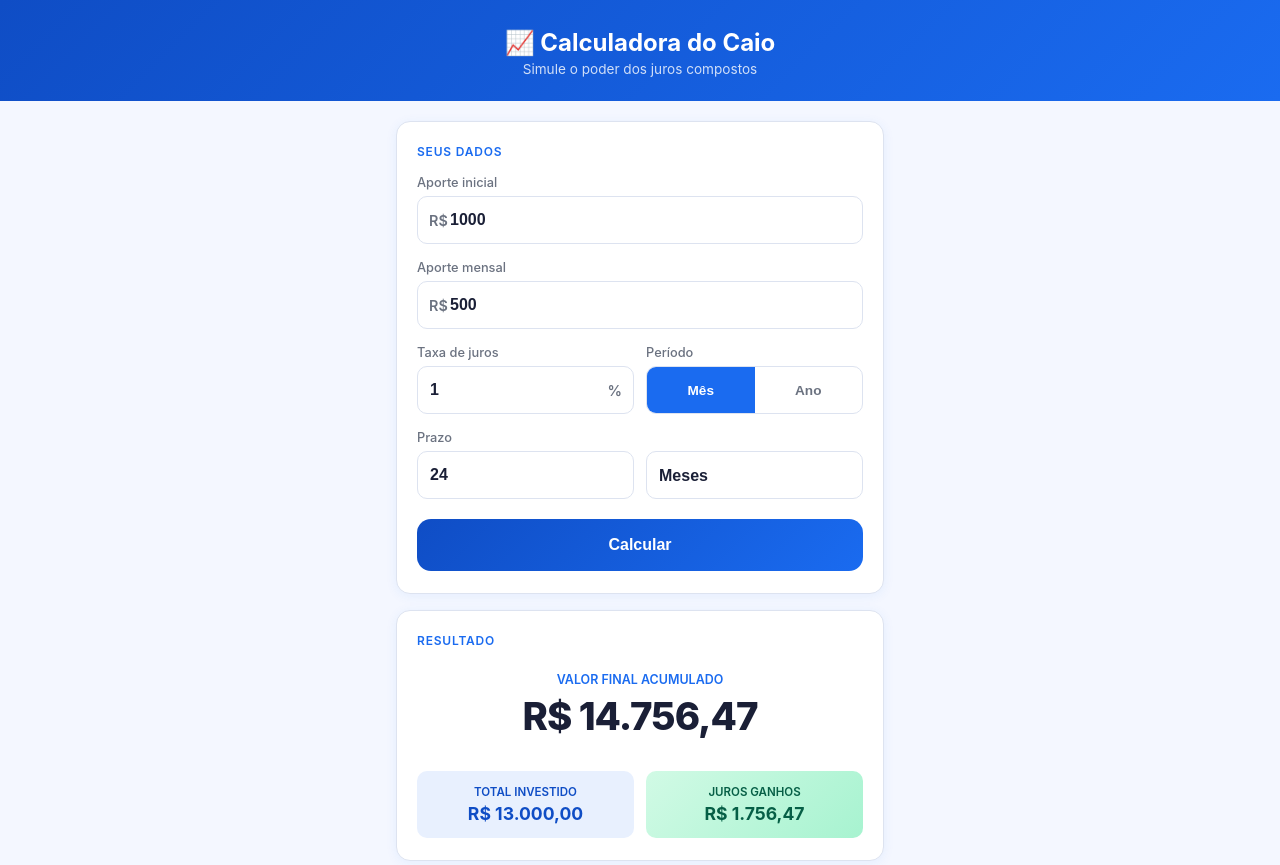
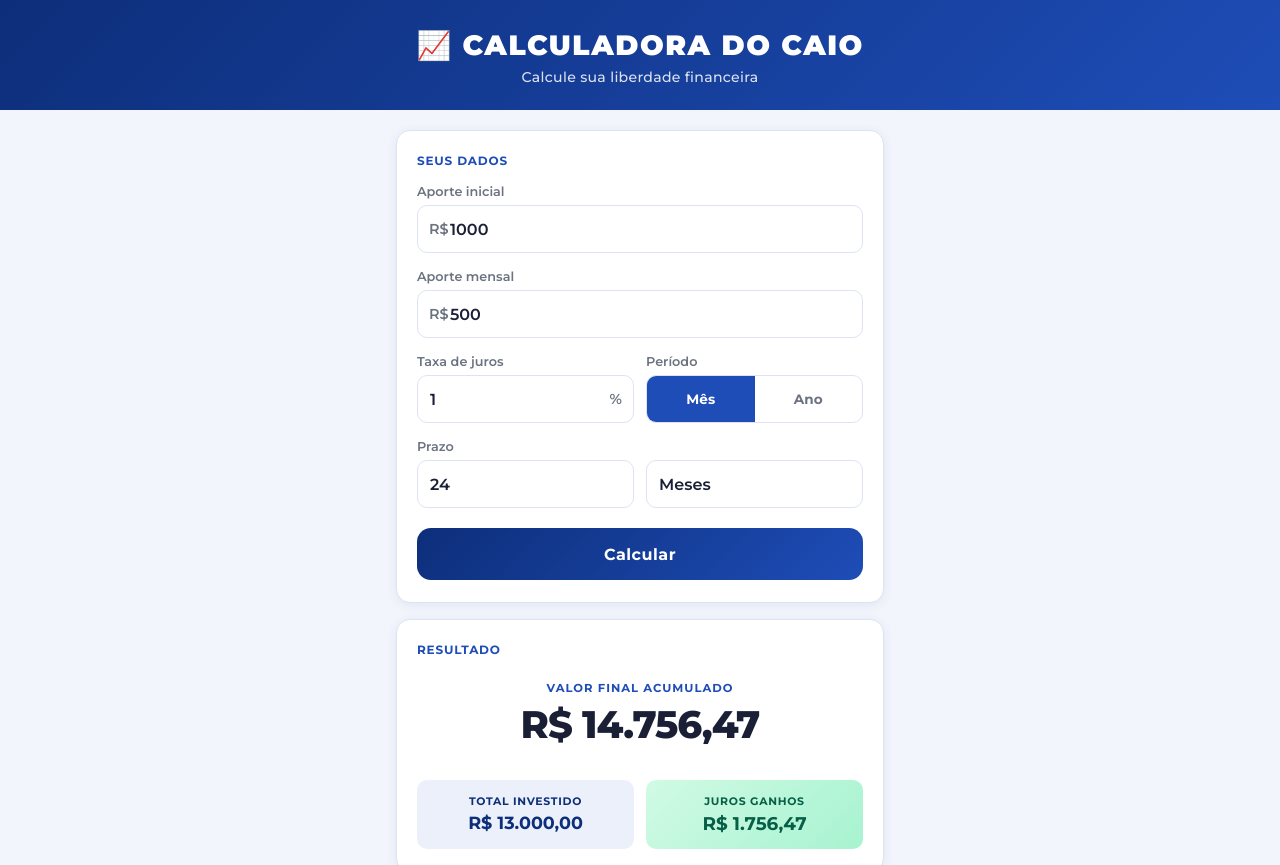
Before and after one commit to caiopsp08-glitch/calculadora-do-caio, a plain HTML site: page index.html in a window 1280 px wide. Shown: the top 865 px of the page. Drawn offline with nearby package versions, Linux system fonts and the light colour scheme.

Commit message:
Update index.html

```diff
--- a/index.html
+++ b/index.html
@@ -4,57 +4,63 @@
   <meta charset="UTF-8" />
   <meta name="viewport" content="width=device-width, initial-scale=1.0" />
   <title>Calculadora do Caio – Juros Compostos</title>
+  <link href="https://fonts.googleapis.com/css2?family=Montserrat:wght@400;500;600;700;800;900&display=swap" rel="stylesheet" />
   <script src="https://cdnjs.cloudflare.com/ajax/libs/Chart.js/4.4.1/chart.umd.min.js"></script>
   <style>
     * { box-sizing: border-box; margin: 0; padding: 0; }
-    :root { --blue: #1A6BF0; --blue-dark: #0F4DC5; --blue-light: #E8F0FE; --bg: #F4F7FF; --card: #FFFFFF; --text: #1A1F36; --muted: #6B7280; --border: #DDE3F0; --radius: 14px; }
-    body { font-family: -apple-system, BlinkMacSystemFont, 'Segoe UI', Roboto, sans-serif; background: var(--bg); color: var(--text); min-height: 100vh; }
+    :root { --blue: #1E4DB7; --blue-dark: #0D2E7A; --blue-light: #EBF0FA; --bg: #F2F5FC; --card: #FFFFFF; --text: #1A1F36; --muted: #6B7280; --border: #DDE3F0; --radius: 14px; }
+    body { font-family: 'Montserrat', -apple-system, sans-serif; background: var(--bg); color: var(--text); min-height: 100vh; }
     header { background: linear-gradient(135deg, var(--blue-dark) 0%, var(--blue) 100%); color: #fff; padding: 28px 20px 24px; text-align: center; }
-    header h1 { font-size: 1.5rem; font-weight: 700; } header p { font-size: 0.85rem; opacity: 0.8; margin-top: 4px; }
+    header h1 { font-size: 1.75rem; font-weight: 900; letter-spacing: 1.5px; text-transform: uppercase; }
+    header p { font-size: 0.88rem; opacity: 0.85; margin-top: 6px; font-weight: 500; letter-spacing: 0.3px; }
     main { max-width: 520px; margin: 0 auto; padding: 20px 16px 48px; }
-    .card { background: var(--card); border-radius: var(--radius); padding: 22px 20px; margin-bottom: 16px; box-shadow: 0 2px 12px rgba(26,107,240,0.07); border: 1px solid var(--border); }
-    .card-title { font-size: 0.75rem; font-weight: 600; text-transform: uppercase; letter-spacing: 0.8px; color: var(--blue); margin-bottom: 16px; }
+    .card { background: var(--card); border-radius: var(--radius); padding: 22px 20px; margin-bottom: 16px; box-shadow: 0 2px 12px rgba(13,46,122,0.08); border: 1px solid var(--border); }
+    .card-title { font-size: 0.75rem; font-weight: 700; text-transform: uppercase; letter-spacing: 0.8px; color: var(--blue); margin-bottom: 16px; }
     .field { margin-bottom: 16px; } .field:last-child { margin-bottom: 0; }
-    label { display: block; font-size: 0.8rem; font-weight: 500; color: var(--muted); margin-bottom: 6px; }
+    label { display: block; font-size: 0.8rem; font-weight: 600; color: var(--muted); margin-bottom: 6px; }
     .input-wrap { position: relative; display: flex; align-items: center; }
     .input-prefix { position: absolute; left: 12px; font-size: 0.9rem; font-weight: 600; color: var(--muted); pointer-events: none; }
     .input-suffix { position: absolute; right: 12px; font-size: 0.9rem; font-weight: 600; color: var(--muted); pointer-events: none; }
-    input[type="text"], input[type="number"], select { width: 100%; height: 48px; border: 1.5px solid var(--border); border-radius: 10px; font-size: 1rem; font-weight: 600; color: var(--text); background: #fff; outline: none; appearance: none; }
+    input[type="number"], select { width: 100%; height: 48px; border: 1.5px solid var(--border); border-radius: 10px; font-size: 1rem; font-weight: 600; font-family: 'Montserrat', sans-serif; color: var(--text); background: #fff; outline: none; transition: border-color 0.15s; appearance: none; }
     input[type="number"] { padding: 0 12px 0 32px; } input[type="number"].no-prefix { padding: 0 12px; } input[type="number"].has-suffix { padding: 0 36px 0 12px; }
     select { padding: 0 12px; cursor: pointer; }
-    input:focus, select:focus { border-color: var(--blue); box-shadow: 0 0 0 3px rgba(26,107,240,0.12); }
+    input:focus, select:focus { border-color: var(--blue); box-shadow: 0 0 0 3px rgba(30,77,183,0.12); }
     .toggle-group { display: flex; border: 1.5px solid var(--border); border-radius: 10px; overflow: hidden; height: 48px; }
-    .toggle-group button { flex: 1; border: none; background: transparent; font-size: 0.85rem; font-weight: 600; color: var(--muted); cursor: pointer; }
+    .toggle-group button { flex: 1; border: none; background: transparent; font-size: 0.85rem; font-weight: 700; font-family: 'Montserrat', sans-serif; color: var(--muted); cursor: pointer; transition: background 0.15s, color 0.15s; }
     .toggle-group button.active { background: var(--blue); color: #fff; }
     .two-col { display: grid; grid-template-columns: 1fr 1fr; gap: 12px; }
-    .btn-calc { width: 100%; height: 52px; background: linear-gradient(135deg, var(--blue-dark), var(--blue)); color: #fff; border: none; border-radius: var(--radius); font-size: 1rem; font-weight: 700; cursor: pointer; margin-top: 4px; }
+    .btn-calc { width: 100%; height: 52px; background: linear-gradient(135deg, var(--blue-dark), var(--blue)); color: #fff; border: none; border-radius: var(--radius); font-size: 1rem; font-weight: 700; font-family: 'Montserrat', sans-serif; letter-spacing: 0.5px; cursor: pointer; transition: opacity 0.15s, transform 0.1s; margin-top: 4px; }
+    .btn-calc:active { transform: scale(0.98); opacity: 0.9; }
     #results { display: none; }
     .result-hero { text-align: center; padding: 8px 0 16px; }
-    .result-hero .label-hero { font-size: 0.78rem; font-weight: 600; text-transform: uppercase; color: var(--blue); margin-bottom: 6px; }
+    .result-hero .label-hero { font-size: 0.72rem; font-weight: 700; text-transform: uppercase; letter-spacing: 1px; color: var(--blue); margin-bottom: 6px; }
     .result-hero .value-hero { font-size: 2.4rem; font-weight: 800; color: var(--text); letter-spacing: -1px; }
     .result-grid { display: grid; grid-template-columns: 1fr 1fr; gap: 12px; margin-top: 16px; }
     .result-item { background: var(--blue-light); border-radius: 10px; padding: 14px 12px; text-align: center; }
-    .result-item .ri-label { font-size: 0.72rem; color: var(--blue-dark); font-weight: 600; text-transform: uppercase; margin-bottom: 4px; }
+    .result-item .ri-label { font-size: 0.68rem; color: var(--blue-dark); font-weight: 700; text-transform: uppercase; letter-spacing: 0.7px; margin-bottom: 4px; }
     .result-item .ri-value { font-size: 1.1rem; font-weight: 700; color: var(--blue-dark); }
     .result-item.highlight { background: linear-gradient(135deg, #d1fae5, #a7f3d0); }
-    .result-item.highlight .ri-label { color: #065f46; } .result-item.highlight .ri-value { color: #065f46; }
+    .result-item.highlight .ri-label { color: #065f46; } .result-item.highlight .ri-value { color: #065f46; font-size: 1.15rem; }
     .chart-wrap { position: relative; height: 220px; margin-top: 4px; }
-    footer { text-align: center; font-size: 0.72rem; color: var(--muted); margin-top: 32px; }
+    footer { text-align: center; font-size: 0.7rem; color: var(--muted); margin-top: 32px; font-weight: 500; }
     footer a { color: var(--blue); text-decoration: none; }
   </style>
 </head>
 <body>
-<header><h1>📈 Calculadora do Caio</h1><p>Simule o poder dos juros compostos</p></header>
+<header>
+  <h1>📈 Calculadora do Caio</h1>
+  <p>Calcule sua liberdade financeira</p>
+</header>
 <main>
   <div class="card">
     <div class="card-title">Seus dados</div>
-    <div class="field"><label>Aporte inicial</label><div class="input-wrap"><span class="input-prefix">R$</span><input type="number" id="inicial" min="0" step="100" value="1000" /></div></div>
-    <div class="field"><label>Aporte mensal</label><div class="input-wrap"><span class="input-prefix">R$</span><input type="number" id="mensal" min="0" step="100" value="500" /></div></div>
+    <div class="field"><label>Aporte inicial</label><div class="input-wrap"><span class="input-prefix">R$</span><input type="number" id="inicial" placeholder="0,00" min="0" step="100" value="1000" /></div></div>
+    <div class="field"><label>Aporte mensal</label><div class="input-wrap"><span class="input-prefix">R$</span><input type="number" id="mensal" placeholder="0,00" min="0" step="100" value="500" /></div></div>
     <div class="two-col">
-      <div class="field"><label>Taxa de juros</label><div class="input-wrap"><input type="number" id="taxa" class="has-suffix" min="0" step="0.01" value="1" /><span class="input-suffix">%</span></div></div>
+      <div class="field"><label>Taxa de juros</label><div class="input-wrap"><input type="number" id="taxa" class="has-suffix" placeholder="0" min="0" step="0.01" value="1" /><span class="input-suffix">%</span></div></div>
       <div class="field"><label>Período</label><div class="toggle-group" id="periodoToggle"><button class="active" data-val="mes" onclick="setTipo(this)">Mês</button><button data-val="ano" onclick="setTipo(this)">Ano</button></div></div>
     </div>
-    <div class="field"><label>Prazo</label><div class="two-col"><div class="input-wrap"><input type="number" id="prazo" class="no-prefix" min="1" step="1" value="24" /></div><select id="prazoUnidade"><option value="meses">Meses</option><option value="anos">Anos</option></select></div></div>
+    <div class="field"><label>Prazo</label><div class="two-col"><div class="input-wrap"><input type="number" id="prazo" class="no-prefix" placeholder="0" min="1" step="1" value="24" /></div><select id="prazoUnidade"><option value="meses">Meses</option><option value="anos">Anos</option></select></div></div>
     <button class="btn-calc" onclick="calcular()">Calcular</button>
   </div>
   <div class="card" id="results">
@@ -99,11 +105,11 @@
     if(chartInstance)chartInstance.destroy();
     const ctx=document.getElementById('myChart').getContext('2d');
     chartInstance=new Chart(ctx,{type:'line',data:{labels:labelsArr,datasets:[
-      {label:'Patrimônio total',data:saldoArr,borderColor:'#1A6BF0',backgroundColor:'rgba(26,107,240,0.10)',fill:true,tension:0.4,pointRadius:2,borderWidth:2.5},
+      {label:'Patrimônio total',data:saldoArr,borderColor:'#1E4DB7',backgroundColor:'rgba(30,77,183,0.10)',fill:true,tension:0.4,pointRadius:2,borderWidth:2.5},
       {label:'Total investido',data:investArr,borderColor:'#94a3b8',backgroundColor:'transparent',fill:false,tension:0.4,pointRadius:0,borderWidth:1.5,borderDash:[5,4]}
     ]},options:{responsive:true,maintainAspectRatio:false,interaction:{mode:'index',intersect:false},
-    plugins:{legend:{labels:{font:{size:11},color:'#6B7280',boxWidth:14}},tooltip:{callbacks:{label:c=>' '+c.dataset.label+': '+fmt(c.parsed.y)}}},
-    scales:{x:{ticks:{color:'#9ca3af',font:{size:10}},grid:{display:false}},y:{ticks:{color:'#9ca3af',font:{size:10},callback:v=>'R$ '+(v>=1000?(v/1000).toFixed(0)+'k':v)},grid:{color:'rgba(0,0,0,0.05)'}}}}});
+    plugins:{legend:{labels:{font:{size:11,family:'Montserrat'},color:'#6B7280',boxWidth:14}},tooltip:{callbacks:{label:c=>' '+c.dataset.label+': '+fmt(c.parsed.y)}}},
+    scales:{x:{ticks:{color:'#9ca3af',font:{size:10}},grid:{display:false}},y:{ticks:{color:'#9ca3af',font:{size:10},callback:v=>'R$ '+(v>=1000?(v/1000).toFixed(0)+'k':v)},grid:{color:'rgba(0,0,0,0.04)'}}}}});
   }
   window.addEventListener('load',calcular);
 </script>
```
